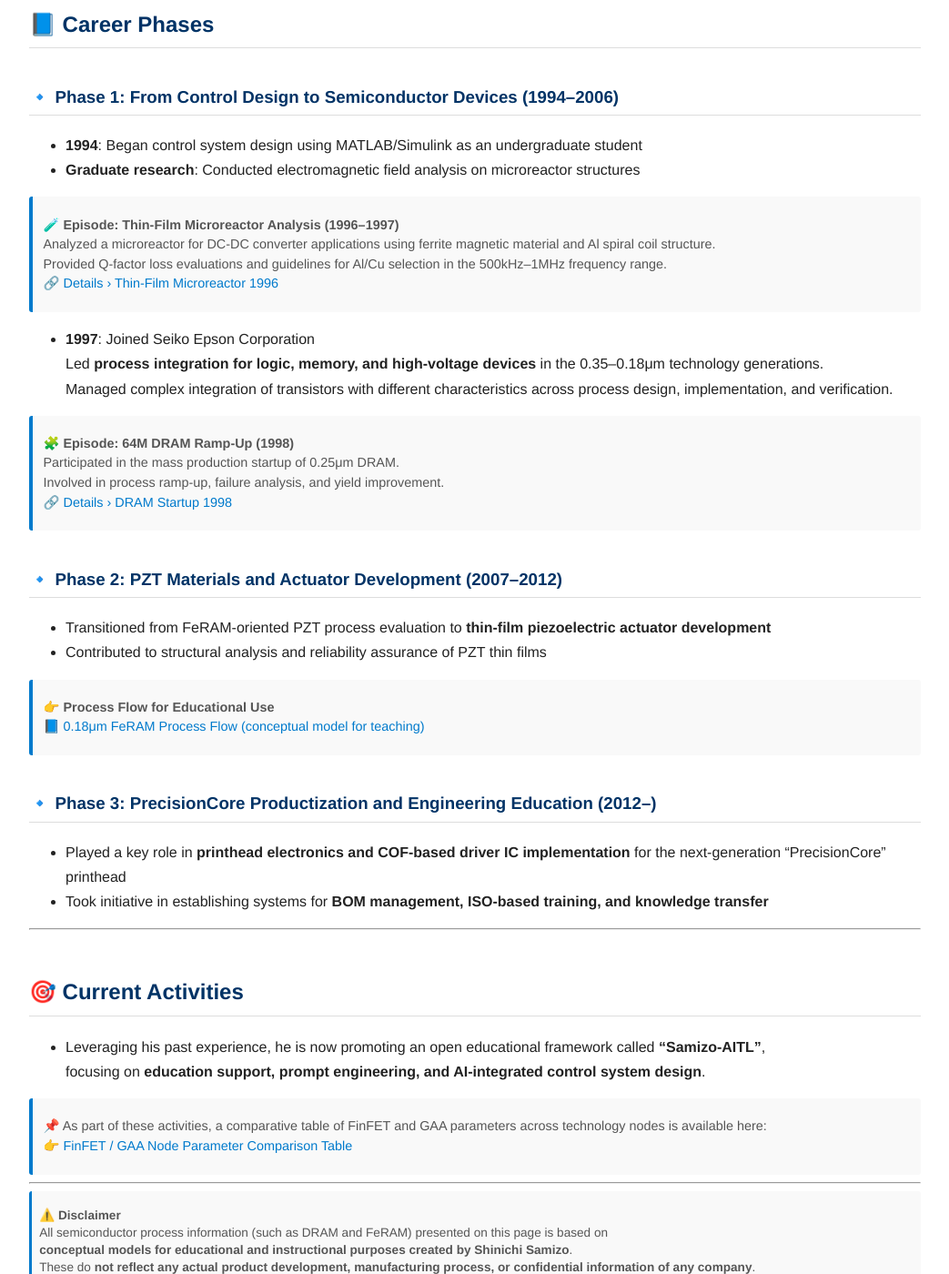
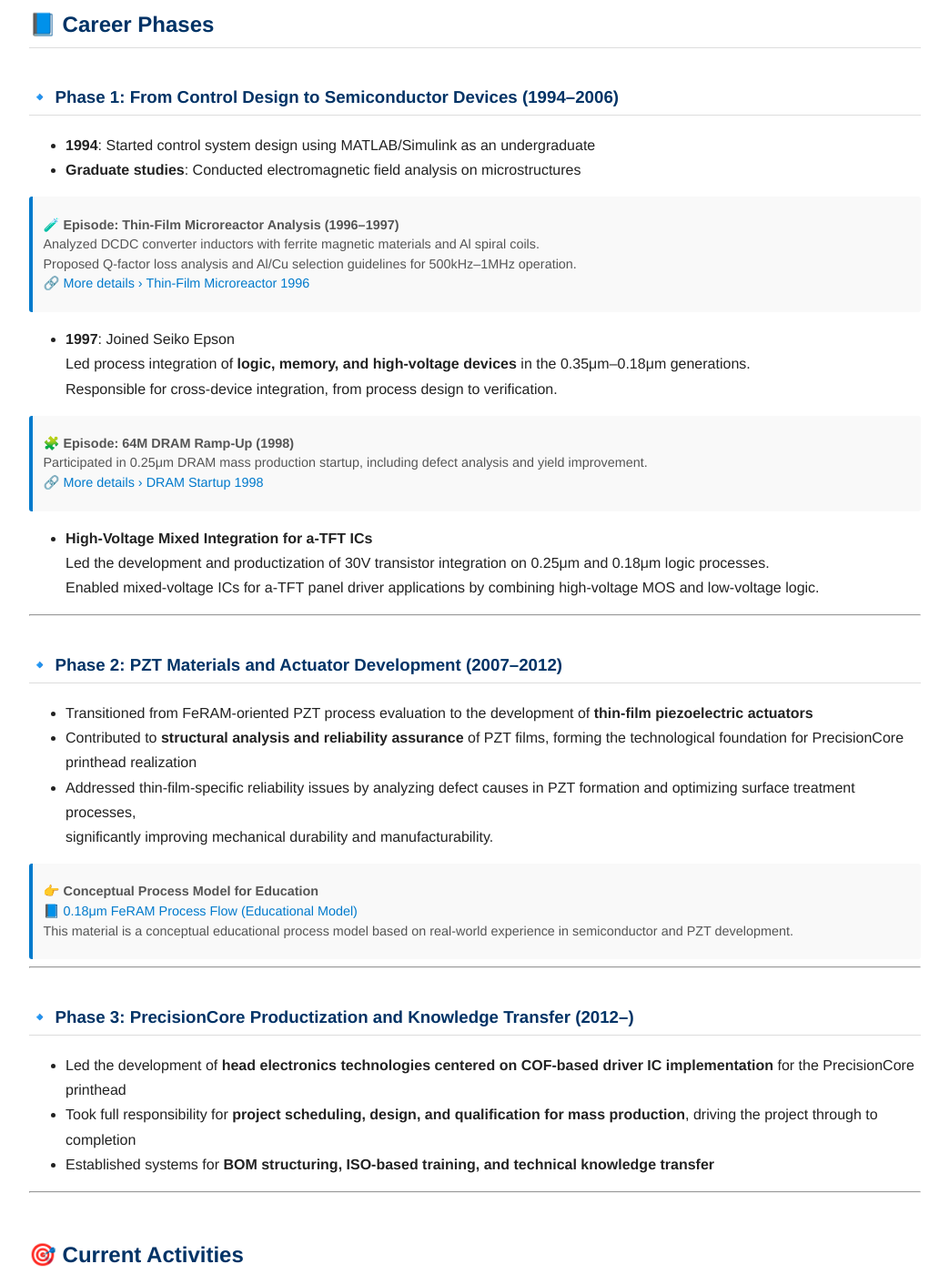
Before and after one commit to Samizo-AITL/Samizo-AITL.github.io, a Jekyll site: the page built from about/career-summary_en.md, in a window 1280 px wide and 1400 px high, scrolled down 304 px. Shown: the whole window at 91% size, without its empty margins (118-1161 px from the left). Built offline with Jekyll 4.4.1, drawn with Linux system fonts in a browser that asks for light colours; some of the changed text lies outside the part shown.

Commit message:
Update career-summary_en.md

```diff
--- a/about/career-summary_en.md
+++ b/about/career-summary_en.md
@@ -5,8 +5,8 @@ title: Career Summary
 
 # 🛠️ Career Summary
 
-**Shinichi Samizo** is a technologist whose career has continuously evolved through the phases of
-**"Technology → Systems → Education"**, with expertise spanning control theory, electromagnetic field analysis, semiconductor device development, PZT actuators, and the productization of PrecisionCore printheads.
+**Shinichi Samizo** is an engineer whose career has continuously evolved through
+**“Technology → Systemization → Education”**, with expertise spanning control theory, electromagnetic field analysis, semiconductor device development, PZT actuators, and the productization of PrecisionCore printheads.
 
 ---
 
@@ -14,58 +14,68 @@ title: Career Summary
 
 ### 🔹 Phase 1: From Control Design to Semiconductor Devices (1994–2006)
 
-- **1994**: Began control system design using MATLAB/Simulink as an undergraduate student
-- **Graduate research**: Conducted electromagnetic field analysis on microreactor structures
+- **1994**: Started control system design using MATLAB/Simulink as an undergraduate
+- **Graduate studies**: Conducted electromagnetic field analysis on microstructures
 
 > 🧪 **Episode: Thin-Film Microreactor Analysis (1996–1997)**
-> Analyzed a microreactor for DC-DC converter applications using ferrite magnetic material and Al spiral coil structure.
-> Provided Q-factor loss evaluations and guidelines for Al/Cu selection in the 500kHz–1MHz frequency range.
-> 🔗 [Details › Thin-Film Microreactor 1996](https://samizo-aitl.github.io/Edusemi-Plus/archive/in1996/thinfilm_microreactor.html)
+> Analyzed DCDC converter inductors with ferrite magnetic materials and Al spiral coils.
+> Proposed Q-factor loss analysis and Al/Cu selection guidelines for 500kHz–1MHz operation.
+> 🔗 [More details › Thin-Film Microreactor 1996](https://samizo-aitl.github.io/Edusemi-Plus/archive/in1996/thinfilm_microreactor.html)
 {: .annotation}
 
-- **1997**: Joined Seiko Epson Corporation
-  Led **process integration for logic, memory, and high-voltage devices** in the 0.35–0.18μm technology generations.
-  Managed complex integration of transistors with different characteristics across process design, implementation, and verification.
+- **1997**: Joined Seiko Epson
+  Led process integration of **logic, memory, and high-voltage devices** in the 0.35μm–0.18μm generations.
+  Responsible for cross-device integration, from process design to verification.
 
 > 🧩 **Episode: 64M DRAM Ramp-Up (1998)**
-> Participated in the mass production startup of 0.25μm DRAM.
-> Involved in process ramp-up, failure analysis, and yield improvement.
-> 🔗 [Details › DRAM Startup 1998](https://samizo-aitl.github.io/Edusemi-Plus/archive/in1998/DRAM_Startup_64M_1998.html)
+> Participated in 0.25μm DRAM mass production startup, including defect analysis and yield improvement.
+> 🔗 [More details › DRAM Startup 1998](https://samizo-aitl.github.io/Edusemi-Plus/archive/in1998/DRAM_Startup_64M_1998.html)
 {: .annotation}
+
+- **High-Voltage Mixed Integration for a-TFT ICs**
+  Led the development and productization of 30V transistor integration on 0.25μm and 0.18μm logic processes.
+  Enabled mixed-voltage ICs for a-TFT panel driver applications by combining high-voltage MOS and low-voltage logic.
+
+---
 
 ### 🔹 Phase 2: PZT Materials and Actuator Development (2007–2012)
 
-- Transitioned from FeRAM-oriented PZT process evaluation to **thin-film piezoelectric actuator development**
-- Contributed to structural analysis and reliability assurance of PZT thin films
+- Transitioned from FeRAM-oriented PZT process evaluation to the development of **thin-film piezoelectric actuators**
+- Contributed to **structural analysis and reliability assurance** of PZT films, forming the technological foundation for PrecisionCore printhead realization
+- Addressed thin-film-specific reliability issues by analyzing defect causes in PZT formation and optimizing surface treatment processes,
+  significantly improving mechanical durability and manufacturability.
 
-> 👉 **Process Flow for Educational Use**
-> 📘 [0.18μm FeRAM Process Flow (conceptual model for teaching)](https://samizo-aitl.github.io/Edusemi-v4x/d_chapter1_memory_technologies/doc_FeRAM/0.18um_FeRAM_ProcessFlow)
+> 👉 **Conceptual Process Model for Education**
+> 📘 [0.18μm FeRAM Process Flow (Educational Model)](https://samizo-aitl.github.io/Edusemi-v4x/d_chapter1_memory_technologies/doc_FeRAM/0.18um_FeRAM_ProcessFlow)
+> This material is a conceptual educational process model based on real-world experience in semiconductor and PZT development.
 {: .annotation}
 
-### 🔹 Phase 3: PrecisionCore Productization and Engineering Education (2012–)
+---
 
-- Played a key role in **printhead electronics and COF-based driver IC implementation** for the next-generation "PrecisionCore" printhead
-- Took initiative in establishing systems for **BOM management, ISO-based training, and knowledge transfer**
+### 🔹 Phase 3: PrecisionCore Productization and Knowledge Transfer (2012–)
+
+- Led the development of **head electronics technologies centered on COF-based driver IC implementation** for the PrecisionCore printhead
+- Took full responsibility for **project scheduling, design, and qualification for mass production**, driving the project through to completion
+- Established systems for **BOM structuring, ISO-based training, and technical knowledge transfer**
 
 ---
 
 ## 🎯 Current Activities
 
-- Leveraging his past experience, he is now promoting an open educational framework called **"Samizo-AITL"**,
-  focusing on **education support, prompt engineering, and AI-integrated control system design**.
+- Based on these experiences, promoting an open framework called **Samizo-AITL**,
+  focusing on **educational tools, prompt engineering, and AI-integrated control system design**
 
-> 📌 As part of these activities, a comparative table of FinFET and GAA parameters across technology nodes is available here:
+> 📌 Compiled a comparative table of FinFET / GAA parameters across technology nodes,
+> which is now being published as part of **educational resources on advanced semiconductor nodes**:
 > 👉 [FinFET / GAA Node Parameter Comparison Table](https://samizo-aitl.github.io/Edusemi-v4x/f_chapter1_finfet_gaa/appendixf1_05_node_params)
 {: .annotation}
 
 ---
 
 > ⚠️ **Disclaimer**
-> All semiconductor process information (such as DRAM and FeRAM) presented on this page is based on
-> **conceptual models for educational and instructional purposes created by Shinichi Samizo**.
-> These do **not reflect any actual product development, manufacturing process, or confidential information of any company**.
-> Additionally, the DRAM-related descriptions from 1998 are personal educational records
-> and **do not violate any corporate confidentiality agreements**.
+> All process-related content (e.g., DRAM, FeRAM) on this page is based on conceptual educational models authored by Shinichi Samizo.
+> **This information is not derived from any confidential manufacturing data or real product designs of any company.**
+> DRAM content from 1998 reflects personal educational records and does not constitute confidential corporate information.
 {: .annotation-narrow}
 
 ---
```
